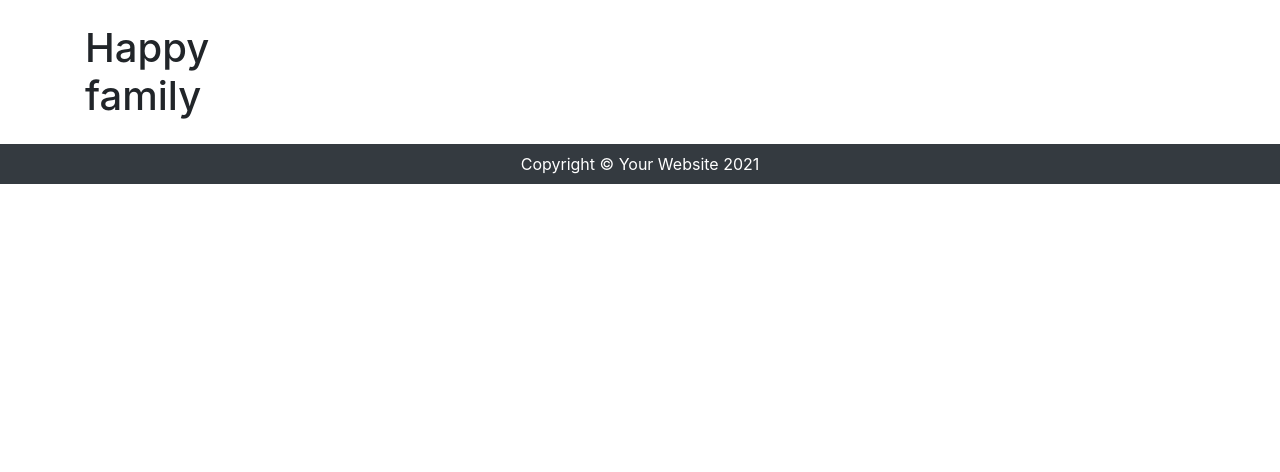
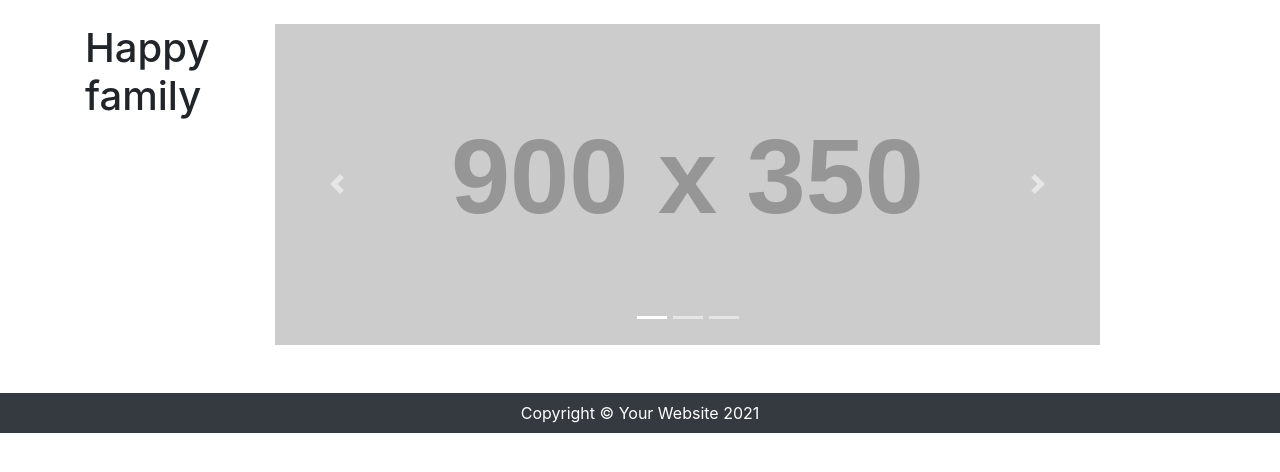
Before and after one commit to AnnTka/project_shop, a Django app: page / in a window 1280 px wide. Shown: the part 56-528 px from the top of the page. Run offline with Django 3.2, Linux system fonts and the light colour scheme; grey boxes labelled with a size stand in for pictures from a placeholder-image service; data that the repository does not hold is empty; some libraries are stand-ins or nearby versions.

Commit message:
return the scroller

```diff
--- a/shop/mainapp/templates/base.html
+++ b/shop/mainapp/templates/base.html
@@ -78,6 +78,32 @@
 
         <div class="col-lg-9">
             {% block content %}
+            <div id="carouselExampleIndicators" class="carousel slide my-4" data-ride="carousel">
+                <ol class="carousel-indicators">
+                    <li data-target="#carouselExampleIndicators" data-slide-to="0" class="active"></li>
+                    <li data-target="#carouselExampleIndicators" data-slide-to="1"></li>
+                    <li data-target="#carouselExampleIndicators" data-slide-to="2"></li>
+                </ol>
+                <div class="carousel-inner" role="listbox">
+                    <div class="carousel-item active">
+                        <img class="d-block img-fluid" src="http://placehold.it/900x350" alt="First slide">
+                    </div>
+                    <div class="carousel-item">
+                        <img class="d-block img-fluid" src="http://placehold.it/900x350" alt="First slide">
+                    </div>
+                    <div class="carousel-item">
+                        <img class="d-block img-fluid" src="http://placehold.it/900x350" alt="First slide">
+                    </div>
+                </div>
+                <a class="carousel-control-prev" href="#carouselExampleIndicators" role="button" data-slide="prev">
+                    <span class="carousel-control-prev-icon" aria-hidden="true"></span>
+                    <span class="sr-only">Previous</span>
+                </a>
+                <a class="carousel-control-next" href="#carouselExampleIndicators" role="button" data-slide="next">
+                    <span class="carousel-control-next-icon" aria-hidden="true"></span>
+                    <span class="sr-only">Next</span>
+                </a>
+            </div>
             <div class="row mt-5">
                 {% for dog in dogs %}
                 <div class="col-lg-4 col-md-6 mb-4">
```
Also changed, not shown: shop/media/адель.jpg (added), shop/media/малнура.jpg (added), shop/media/помербелый11.jpg (added), shop/media/померсветсоболь1.jpg (added).
